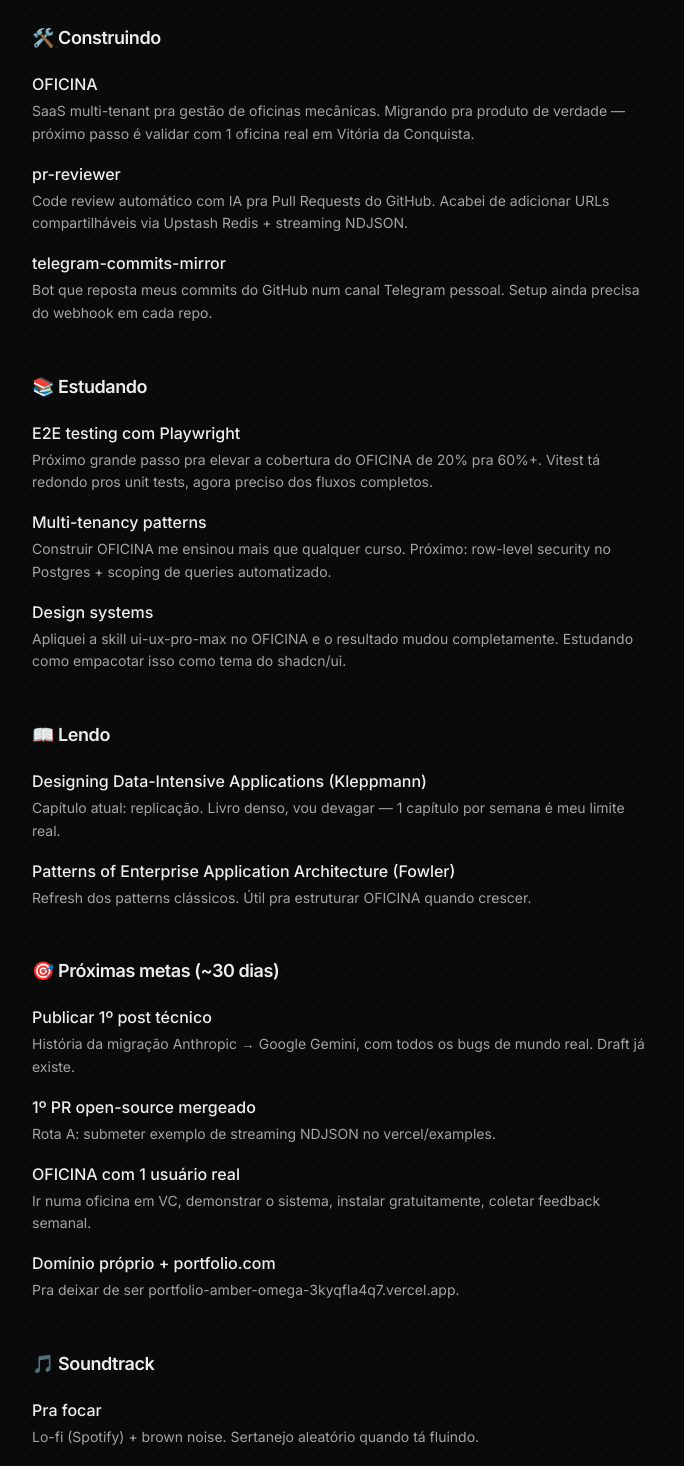
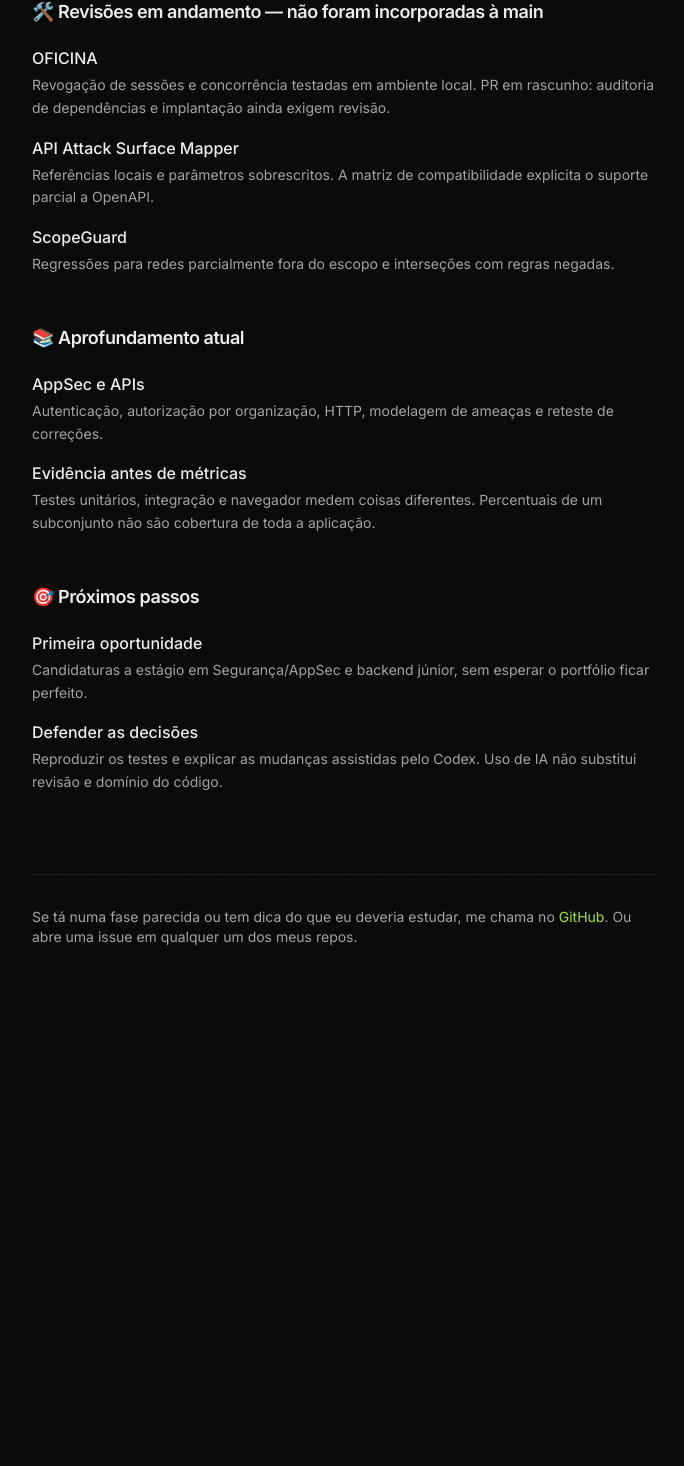
Before and after one commit to guuszz/portfolio, a Next.js app: page /now in a window 1280 px wide. Shown: the part 434-1900 px from the top of the page, without its empty margins (296-980 px from the left). After the commit the page ends 1493 px from the top, so only its background shows below. Built offline with nearby package versions, Linux system fonts and the light colour scheme.

Commit message:
docs: align portfolio with secure development evidence

```diff
--- a/app/now/page.tsx
+++ b/app/now/page.tsx
@@ -7,15 +7,15 @@
 export const metadata: Metadata = {
   title: "Now · em que tô trabalhando",
   description:
-    "O que tô construindo, estudando e lendo agora. Atualizada mensalmente. Inspirada em nownownow.com.",
+    "O que tô construindo, estudando e lendo agora. Atualizada conforme a evolução dos projetos. Inspirada em nownownow.com.",
   openGraph: {
     title: "Now · Gustavo Oliveira",
-    description: "Atualização mensal sobre o que tô construindo, estudando e lendo.",
+    description: "Revisões de engenharia e estudos em desenvolvimento seguro.",
   },
 };
 
 // ─── Edite este arquivo no início de cada mês ──────────────────────
-const LAST_UPDATED = "27 de maio de 2026";
+const LAST_UPDATED = "6 de setembro de 2026";
 const FROM_LOCATION = "Vitória da Conquista, BA";
 
 interface Section {
@@ -30,103 +30,25 @@
 
 const SECTIONS: Section[] = [
   {
-    emoji: "🛠️",
-    title: "Construindo",
+    emoji: "🛠️", title: "Revisões em andamento — não foram incorporadas à main",
     items: [
-      {
-        label: "OFICINA",
-        description:
-          "SaaS multi-tenant pra gestão de oficinas mecânicas. Migrando pra produto de verdade — próximo passo é validar com 1 oficina real em Vitória da Conquista.",
-        link: "https://oficina-swart.vercel.app",
-      },
-      {
-        label: "pr-reviewer",
-        description:
-          "Code review automático com IA pra Pull Requests do GitHub. Acabei de adicionar URLs compartilháveis via Upstash Redis + streaming NDJSON.",
-        link: "https://pr-reviewer-lemon.vercel.app",
-      },
-      {
-        label: "telegram-commits-mirror",
-        description:
-          "Bot que reposta meus commits do GitHub num canal Telegram pessoal. Setup ainda precisa do webhook em cada repo.",
-        link: "https://github.com/guuszz/telegram-commits-mirror",
-      },
+      { label: "OFICINA", description: "Revogação de sessões e concorrência testadas em ambiente local. PR em rascunho: auditoria de dependências e implantação ainda exigem revisão.", link: "https://github.com/guuszz/OFICINA/pull/8" },
+      { label: "API Attack Surface Mapper", description: "Referências locais e parâmetros sobrescritos. A matriz de compatibilidade explicita o suporte parcial a OpenAPI.", link: "https://github.com/guuszz/api-attack-surface/pull/3" },
+      { label: "ScopeGuard", description: "Regressões para redes parcialmente fora do escopo e interseções com regras negadas.", link: "https://github.com/guuszz/scopeguard/pull/3" },
     ],
   },
   {
-    emoji: "📚",
-    title: "Estudando",
+    emoji: "📚", title: "Aprofundamento atual",
     items: [
-      {
-        label: "E2E testing com Playwright",
-        description:
-          "Próximo grande passo pra elevar a cobertura do OFICINA de 20% pra 60%+. Vitest tá redondo pros unit tests, agora preciso dos fluxos completos.",
-      },
-      {
-        label: "Multi-tenancy patterns",
-        description:
-          "Construir OFICINA me ensinou mais que qualquer curso. Próximo: row-level security no Postgres + scoping de queries automatizado.",
-      },
-      {
-        label: "Design systems",
-        description:
-          "Apliquei a skill ui-ux-pro-max no OFICINA e o resultado mudou completamente. Estudando como empacotar isso como tema do shadcn/ui.",
-      },
+      { label: "AppSec e APIs", description: "Autenticação, autorização por organização, HTTP, modelagem de ameaças e reteste de correções." },
+      { label: "Evidência antes de métricas", description: "Testes unitários, integração e navegador medem coisas diferentes. Percentuais de um subconjunto não são cobertura de toda a aplicação." },
     ],
   },
   {
-    emoji: "📖",
-    title: "Lendo",
+    emoji: "🎯", title: "Próximos passos",
     items: [
-      {
-        label: "Designing Data-Intensive Applications (Kleppmann)",
-        description:
-          "Capítulo atual: replicação. Livro denso, vou devagar — 1 capítulo por semana é meu limite real.",
-      },
-      {
-        label: "Patterns of Enterprise Application Architecture (Fowler)",
-        description:
-          "Refresh dos patterns clássicos. Útil pra estruturar OFICINA quando crescer.",
-      },
-    ],
-  },
-  {
-    emoji: "🎯",
-    title: "Próximas metas (~30 dias)",
-    items: [
-      {
-        label: "Publicar 1º post técnico",
-        description:
-          "História da migração Anthropic → Google Gemini, com todos os bugs de mundo real. Draft já existe.",
-      },
-      {
-        label: "1º PR open-source mergeado",
-        description:
-          "Rota A: submeter exemplo de streaming NDJSON no vercel/examples.",
-      },
-      {
-        label: "OFICINA com 1 usuário real",
-        description:
-          "Ir numa oficina em VC, demonstrar o sistema, instalar gratuitamente, coletar feedback semanal.",
-      },
-      {
-        label: "Domínio próprio + portfolio.com",
-        description: "Pra deixar de ser portfolio-amber-omega-3kyqfla4q7.vercel.app.",
-      },
-    ],
-  },
-  {
-    emoji: "🎵",
-    title: "Soundtrack",
-    items: [
-      {
-        label: "Pra focar",
-        description: "Lo-fi (Spotify) + brown noise. Sertanejo aleatório quando tá fluindo.",
-      },
-      {
-        label: "Última descoberta",
-        description: "Code Radio (musicforprogramming.net). Som ambiente que casa com noite codando.",
-      },
+      { label: "Primeira oportunidade", description: "Candidaturas a estágio em Segurança/AppSec e backend júnior, sem esperar o portfólio ficar perfeito." },
+      { label: "Defender as decisões", description: "Reproduzir os testes e explicar as mudanças assistidas pelo Codex. Uso de IA não substitui revisão e domínio do código." },
     ],
   },
 ];
@@ -157,8 +79,7 @@
             Em que estou agora
           </h1>
           <p className="mt-4 max-w-prose text-base leading-relaxed text-muted">
-            O que tô construindo, estudando e lendo neste momento. Atualizada mensalmente —
-            anti-perfeição. Se você curte ver no que devs estão metidos hoje, esta é a página.
+            Um registro de revisões e estudos. Os links apontam para propostas em revisão, não para funcionalidades já implantadas.
           </p>
           <div className="mt-3 flex flex-wrap items-center gap-3 text-xs text-muted/80">
             <span>📍 {FROM_LOCATION}</span>
--- a/app/opengraph-image.tsx
+++ b/app/opengraph-image.tsx
@@ -1,7 +1,7 @@
 import { ImageResponse } from "next/og";
 
 export const runtime = "edge";
-export const alt = "Gustavo Oliveira · Full-stack developer";
+export const alt = "Gustavo Oliveira · Desenvolvimento seguro e AppSec";
 export const size = { width: 1200, height: 630 };
 export const contentType = "image/png";
 
@@ -34,7 +34,7 @@
             Gustavo Oliveira.
           </div>
           <div style={{ color: "#a3a3a3", fontSize: 40, marginTop: 8, fontWeight: 500 }}>
-            Construo coisas para web e mobile.
+            Estudante · Desenvolvimento seguro e AppSec.
           </div>
         </div>
 
@@ -46,7 +46,7 @@
             <span style={{ color: "#1f1f1f" }}>·</span>
             <span>react</span>
             <span style={{ color: "#1f1f1f" }}>·</span>
-            <span>expo</span>
+            <span>python</span>
           </div>
           <div style={{ color: "#a3a3a3", fontSize: 20, fontFamily: "monospace" }}>
             Vitória da Conquista · BA
--- a/app/page.tsx
+++ b/app/page.tsx
@@ -11,51 +11,30 @@
 
 const PROJECTS = [
   {
-    title: "Gfocus",
-    description: "App de produtividade com tarefas, foco em UX, filtros e organização de estado.",
-    descriptionEn: "Productivity-focused todo app with drag & drop and smart filters.",
-    stack: ["typescript", "react", "vite", "tailwind", "zustand"],
-    image: "/screenshots/gfocus.png",
-    imageAlt: "Landing page do Gfocus com hero, CTA e seção de features",
-    imageWidth: 1440,
-    demoUrl: "https://gfocus-zeta.vercel.app",
-    repoUrl: "https://github.com/guuszz/Gfocus",
+    title: "OFICINA",
+    description: "Aplicação full-stack com organizações, papéis e autenticação por cookie. Examine os testes de integração e navegador; o PR de revogação de sessões segue em revisão.",
+    descriptionEn: "Full-stack application with organization isolation and reproducible API/browser tests.",
+    stack: ["TypeScript", "React", "PostgreSQL", "Prisma", "Playwright"],
+    image: "/screenshots/oficina.png",
+    imageAlt: "Captura existente da interface OFICINA; não representa necessariamente os PRs em revisão",
+    repoUrl: "https://github.com/guuszz/OFICINA",
+    reviewUrl: "https://github.com/guuszz/OFICINA/pull/8",
   },
   {
-    title: "Oficina Mecânica",
-    description: "Sistema full-stack de gestão para oficina — API REST + interface web.",
-    descriptionEn: "Full-stack mechanic-shop management system.",
-    stack: ["node", "express", "react", "typescript", "vite", "tailwind"],
-    image: "/screenshots/oficina.png",
-    imageAlt: "Dashboard da Oficina Mecânica com cards de clientes, veículos e ordens",
-    imageWidth: 1440,
-    demoUrl: "https://oficina-swart.vercel.app",
-    repoUrl: "https://github.com/guuszz/OFICINA",
+    title: "API Attack Surface Mapper",
+    description: "Inventário offline de um subconjunto de contratos OpenAPI. Gera sinais para revisão, com limitações documentadas — não confirma vulnerabilidades na implementação.",
+    descriptionEn: "Offline OpenAPI subset inventory with deterministic review signals, not confirmed vulnerabilities.",
+    stack: ["Python", "OpenAPI", "pytest"],
+    repoUrl: "https://github.com/guuszz/api-attack-surface",
+    reviewUrl: "https://github.com/guuszz/api-attack-surface/pull/3",
   },
   {
-    title: "FitHome",
-    description: "App mobile em React Native/Expo para treinos em casa, navegação por telas e persistência local.",
-    descriptionEn: "Mobile app for at-home bodyweight workouts.",
-    stack: ["react-native", "expo", "expo-router", "typescript", "async-storage", "reanimated", "expo-haptics"],
-    image: "/screenshots/academia.png",
-    imageAlt: "Tela de onboarding do FitHome com lista de benefícios",
-    imageWidth: 414,
-    imageHeight: 896,
-    layout: "mobile" as const,
-    demoUrl: "https://fithome-alpha.vercel.app",
-    repoUrl: "https://github.com/guuszz/Academia-Em-Casa",
-  },
-  {
-    title: "PR Reviewer",
-    description: "Análise de Pull Requests do GitHub com IA — resumo, possíveis bugs e sugestões.",
-    descriptionEn: "AI-powered GitHub Pull Request review using Gemini.",
-    stack: ["next.js", "typescript", "google-gemini", "gemini-2.5-flash", "tailwind", "github-api"],
-    image: "/screenshots/pr-reviewer.png",
-    imageAlt: "PR Reviewer com input pra URL e badge 'powered by Gemini 2.5 Flash'",
-    imageWidth: 1280,
-    imageHeight: 900,
-    demoUrl: "https://pr-reviewer-lemon.vercel.app",
-    repoUrl: "https://github.com/guuszz/pr-reviewer",
+    title: "ScopeGuard",
+    description: "Validação de escopo e normalização de alvos. A revisão de CIDRs mostra o bug reproduzido, a decisão de inclusão completa e os testes de fronteira.",
+    descriptionEn: "Scope validation with a reviewable CIDR containment fix and boundary regression tests.",
+    stack: ["Python", "IPv4/IPv6", "pytest"],
+    repoUrl: "https://github.com/guuszz/scopeguard",
+    reviewUrl: "https://github.com/guuszz/scopeguard/pull/3",
   },
 ];
 
@@ -110,29 +89,45 @@
           />
           <TextReveal
             as="p"
-            text="Estudante de SI focado em tecnologia e cibersegurança."
+            text="Desenvolvimento seguro, AppSec e segurança Web/API."
             delay={0.3}
             className="mt-4 text-xl font-medium text-muted text-pretty sm:text-3xl"
           />
           <Reveal delay={0.55}>
             <p className="mt-6 max-w-prose text-muted">
-              Sou estudante de Sistemas de Informação e desenvolvedor full-stack em formação.
-              Foco em APIs bem desenhadas, interfaces limpas e código que outras pessoas
-              consigam ler sem sofrer.
+              Sou estudante de Sistemas de Informação em busca da primeira oportunidade:
+              estágio em Segurança da Informação/AppSec ou backend júnior.
+              Uso projetos pessoais para estudar autenticação, autorização e testes de segurança.
             </p>
           </Reveal>
           <Reveal delay={0.65}>
             <p className="mt-3 hidden max-w-prose text-sm text-muted md:block" lang="en">
-              Information Systems student focused on web development, cybersecurity fundamentals, APIs, GitHub and Vercel deployments.
+              Information Systems student seeking a first opportunity in secure backend development and application security.
             </p>
           </Reveal>
+        </section>
+
+        <nav aria-label="Atalhos para recrutadores" className="mb-10 flex flex-wrap gap-5 text-sm text-accent">
+          <a href="#projects">Ver projetos e evidências</a>
+          <a href="https://www.linkedin.com/in/gustavo-saraiva-054807358/" target="_blank" rel="noopener noreferrer">LinkedIn</a>
+          <a href="mailto:gustavosaraiva2504@gmail.com">Contato</a>
+        </nav>
+
+        {/* Projects */}
+        <section id="projects" className="mb-24">
+          <Reveal>
+            <h2 className="mb-8 font-mono text-sm uppercase tracking-widest text-muted">
+              <span className="text-accent" aria-hidden="true">01.</span> Projetos
+            </h2>
+          </Reveal>
+          <StaggerProjects projects={PROJECTS} />
         </section>
 
         {/* About — Bento */}
         <section id="about" className="mb-12">
           <Reveal>
             <h2 className="mb-6 font-mono text-sm uppercase tracking-widest text-muted">
-              <span className="text-accent" aria-hidden="true">01.</span> Sobre
+              <span className="text-accent" aria-hidden="true">02.</span> Sobre
             </h2>
           </Reveal>
           <AboutBento />
@@ -144,16 +139,6 @@
             <TechMarquee />
           </div>
         </Reveal>
-
-        {/* Projects */}
-        <section id="projects" className="mb-24">
-          <Reveal>
-            <h2 className="mb-8 font-mono text-sm uppercase tracking-widest text-muted">
-              <span className="text-accent" aria-hidden="true">02.</span> Projetos
-            </h2>
-          </Reveal>
-          <StaggerProjects projects={PROJECTS} />
-        </section>
 
         {/* Contact */}
         <section id="contact" className="mb-16">
--- a/app/uses/page.tsx
+++ b/app/uses/page.tsx
@@ -201,7 +201,7 @@
       },
       {
         name: "End-to-end testing",
-        desc: "Playwright. Próximo grande passo pra subir cobertura do OFICINA de 20% pra 60%+.",
+        desc: "Playwright está presente nos testes E2E da OFICINA. Métricas de cobertura devem indicar o conjunto de arquivos e testes medidos.",
         link: "https://playwright.dev/",
       },
       {
--- a/components/about-bento.tsx
+++ b/components/about-bento.tsx
@@ -1,15 +1,14 @@
 "use client";
 
 import { motion } from "motion/react";
-import { Coffee, MapPin, Code2, GitCommit, Calendar, Zap } from "lucide-react";
+import { Coffee, MapPin } from "lucide-react";
 import * as React from "react";
-import { NumberTicker } from "./number-ticker";
 
 const STACK_GROUPS = {
-  Front: ["TypeScript", "React", "Next.js", "Tailwind", "Vite"],
-  Back: ["Node.js", "Express", "Python"],
-  Mobile: ["React Native", "Expo"],
-  Data: ["MySQL", "Git"],
+  Aplicações: ["TypeScript", "React", "Node.js"],
+  Automação: ["Python", "pytest"],
+  Dados: ["PostgreSQL", "Prisma", "Docker"],
+  Qualidade: ["Git", "GitHub Actions", "Playwright"],
 };
 
 function LocalTime() {
@@ -54,11 +53,10 @@
         className="col-span-1 rounded-xl border border-border bg-surface/40 p-5 sm:col-span-2"
       >
         <p className="text-muted leading-relaxed">
-          Comecei a programar pela curiosidade de entender o que tinha por trás
-          das telas. Hoje construo aplicações web e mobile usando principalmente{" "}
-          <span className="text-fg">TypeScript</span>,{" "}
-          <span className="text-fg">Node.js</span> e{" "}
-          <span className="text-fg">React</span>.
+          Estudante de Sistemas de Informação com foco em desenvolvimento seguro,
+          AppSec e segurança de aplicações Web/API. Minha base prática está nos
+          projetos publicados em Python e TypeScript; estou buscando experiência
+          profissional e orientação de uma equipe.
         </p>
       </motion.div>
 
@@ -97,7 +95,7 @@
               Status
             </p>
             <p className="mt-1 text-fg">Disponível pra oportunidades</p>
-            <p className="text-sm text-muted">Freela, colaboração open-source e estudos em cibersegurança</p>
+            <p className="text-sm text-muted">Primeira oportunidade: estágio ou backend júnior</p>
           </div>
         </div>
       </motion.div>
@@ -108,7 +106,7 @@
         className="col-span-1 rounded-xl border border-border bg-surface/40 p-5 sm:col-span-2"
       >
         <p className="mb-3 font-mono text-xs uppercase tracking-widest text-muted/80">
-          stack atual
+          Tecnologias presentes nos projetos
         </p>
         <div className="grid grid-cols-1 gap-x-6 gap-y-3 sm:grid-cols-2 md:grid-cols-4">
           {Object.entries(STACK_GROUPS).map(([group, items]) => (
@@ -123,22 +121,6 @@
               </ul>
             </div>
           ))}
-        </div>
-      </motion.div>
-
-      {/* Em números — NumberTicker */}
-      <motion.div
-        variants={item}
-        className="col-span-1 rounded-xl border border-border bg-surface/40 p-5 sm:col-span-2"
-      >
-        <p className="mb-4 font-mono text-xs uppercase tracking-widest text-muted/80">
-          Em números
-        </p>
-        <div className="grid grid-cols-2 gap-x-4 gap-y-5 sm:grid-cols-4">
-          <Stat icon={Code2} value={6} label="repos públicos" />
-          <Stat icon={GitCommit} value={54} label="commits" />
-          <Stat icon={Zap} value={4} label="deploys Vercel" />
-          <Stat icon={Calendar} value={1} label="ano de prática" />
         </div>
       </motion.div>
 
@@ -165,31 +147,3 @@
     </motion.div>
   );
 }
-
-function Stat({
-  icon: Icon,
-  value,
-  label,
-  suffix,
-}: {
-  icon: React.ElementType;
-  value: number;
-  label: string;
-  suffix?: string;
-}) {
-  return (
-    <div className="flex flex-col gap-1.5">
-      <div className="flex items-center gap-1.5 text-accent">
-        <Icon className="h-3.5 w-3.5" aria-hidden="true" />
-        <NumberTicker
-          value={value}
-          suffix={suffix}
-          className="font-mono text-2xl font-semibold tabular-nums text-fg"
-        />
-      </div>
-      <p className="font-mono text-[10px] uppercase tracking-widest text-muted">
-        {label}
-      </p>
-    </div>
-  );
-}
--- a/components/command-palette.tsx
+++ b/components/command-palette.tsx
@@ -78,12 +78,12 @@
 
     // Projetos
     {
-      id: "proj-gfocus",
+      id: "proj-mapper",
       group: "Projetos",
-      label: "Gfocus",
-      description: "App de produtividade",
+      label: "API Attack Surface Mapper",
+      description: "Inventário offline OpenAPI",
       icon: ExternalLink,
-      perform: () => window.open("https://gfocus-zeta.vercel.app", "_blank"),
+      perform: () => window.open("https://github.com/guuszz/api-attack-surface", "_blank"),
     },
     {
       id: "proj-oficina",
@@ -91,15 +91,15 @@
       label: "Oficina Mecânica",
       description: "Sistema full-stack",
       icon: ExternalLink,
-      perform: () => window.open("https://oficina-swart.vercel.app", "_blank"),
+      perform: () => window.open("https://github.com/guuszz/OFICINA", "_blank"),
     },
     {
-      id: "proj-fithome",
+      id: "proj-scopeguard",
       group: "Projetos",
-      label: "FitHome",
-      description: "App mobile de treinos",
+      label: "ScopeGuard",
+      description: "Validação de escopo",
       icon: ExternalLink,
-      perform: () => window.open("https://fithome-alpha.vercel.app", "_blank"),
+      perform: () => window.open("https://github.com/guuszz/scopeguard", "_blank"),
     },
 
     // Contato
--- a/components/tech-marquee.tsx
+++ b/components/tech-marquee.tsx
@@ -9,24 +9,7 @@
  * Pausa no hover pra usuário conseguir ler.
  */
 
-const TECHS = [
-  "TypeScript",
-  "JavaScript",
-  "Node.js",
-  "React",
-  "Next.js",
-  "React Native",
-  "Expo",
-  "Vite",
-  "Tailwind CSS",
-  "Express",
-  "MySQL",
-  "Python",
-  "Git",
-  "Radix UI",
-  "Framer Motion",
-  "Zustand",
-];
+const TECHS = ["TypeScript", "Python", "Node.js", "React", "PostgreSQL", "Docker", "Git", "pytest", "Playwright"];
 
 export function TechMarquee() {
   return (
@@ -38,7 +21,7 @@
         WebkitMaskImage:
           "linear-gradient(to right, transparent, black 10%, black 90%, transparent)",
       }}
-      aria-label="Tecnologias que utilizo"
+      aria-label="Tecnologias presentes nos projetos"
     >
       <motion.ul
         className="flex w-max gap-12 py-4 font-mono text-sm text-muted"
--- a/package.json
+++ b/package.json
@@ -6,7 +6,10 @@
     "dev": "next dev",
     "build": "next build",
     "start": "next start",
-    "lint": "next lint"
+    "lint": "next lint",
+    "typecheck": "tsc --noEmit",
+    "check:content": "node scripts/check-content.cjs",
+    "audit:prod": "npm audit --omit=dev --audit-level=high"
   },
   "dependencies": {
     "@radix-ui/react-dialog": "^1.1.15",
```
Also changed, not shown: app/layout.tsx (+11 -13 lines), components/ProjectCard.tsx (+9 -6 lines), scripts/check-content.cjs (added, +15 -0 lines), 2 other files (tests, documents, lock files or other folders).
